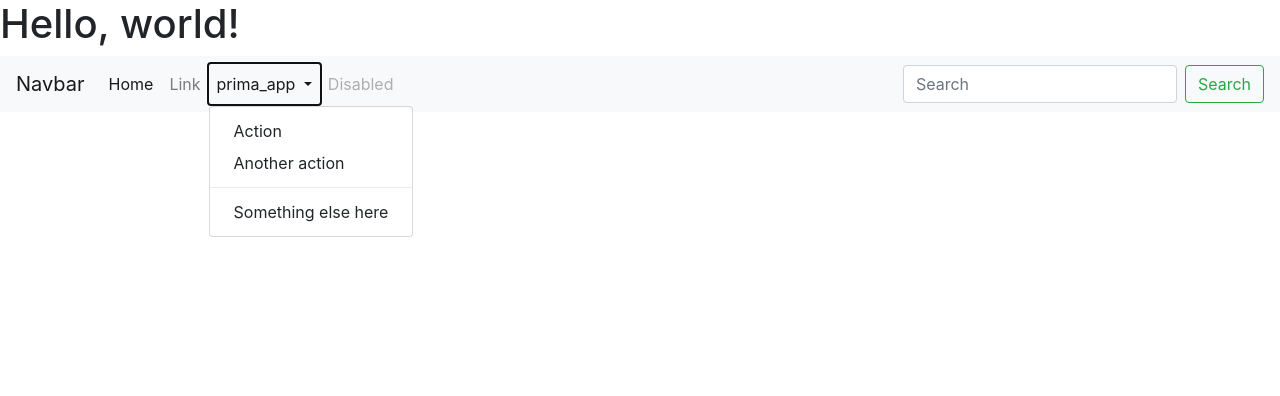
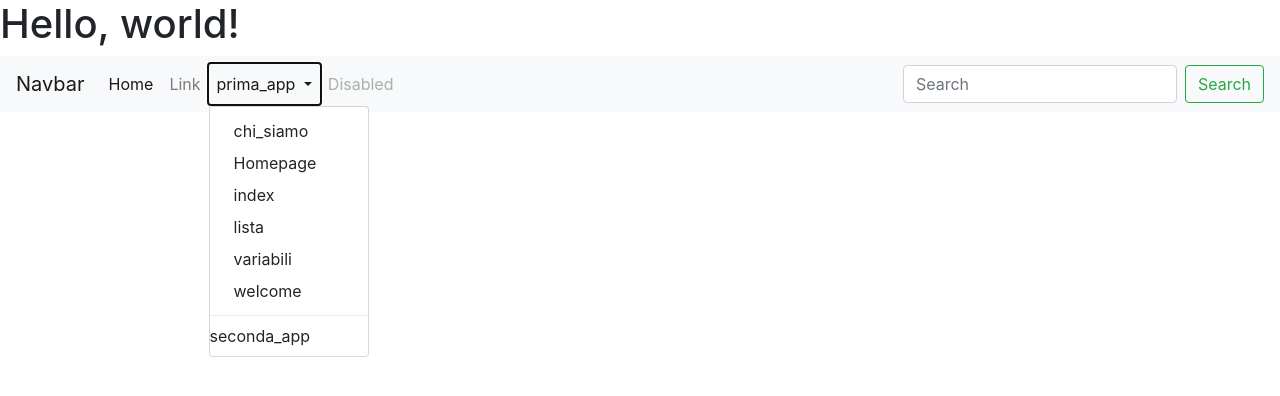
Before and after one commit to aledilo1/jango-di-lorenzo-alessandro, a Django app: page /homepage in a window 1280 px wide, after a click on "prima_app". Shown: the top 396 px of the page. Run offline with Django 3.2, Linux system fonts and the light colour scheme.

Commit message:
livello 10

```diff
--- a/templates/base.html
+++ b/templates/base.html
@@ -45,16 +45,19 @@
           prima_app
         </a>
         <div class="dropdown-menu" aria-labelledby="navbarDropdown">
-          <a class="dropdown-item" href="#">Action</a>
-          <a class="dropdown-item" href="#">Another action</a>
+          <a class="dropdown-item" href="{% url 'prima_app:chi_siamo'%}">chi_siamo</a>
+            <a class="dropdown-item" href="{% url 'prima_app:homepage'%}">Homepage</a>
+              <a class="dropdown-item" href="{% url 'prima_app:index'%}">index</a>
+                <a class="dropdown-item" href="{% url 'prima_app:lista'%}">lista</a>
+                  <a class="dropdown-item" href="{% url 'prima_app:variabili'%}">variabili</a>
+                    <a class="dropdown-item" href="{% url 'prima_app:welcome'%}">welcome</a>
           <div class="dropdown-divider"></div>
-          <a class="dropdown-item" href="#">Something else here</a>
-        </div>
+          seconda_app
          <div class="dropdown-menu" aria-labelledby="navbarDropdown">
-          <a class="dropdown-item" href="#">Action</a>
-          <a class="dropdown-item" href="#">Another action</a>
+          <a class="dropdown-item" href="{% url 'seconda_app:es_for'%}">es_for</a>
+            <a class="dropdown-item" href="{% url 'seconda_app:es_for'%}">es_for</a>
+              <a class="dropdown-item" href="{% url 'seconda_app:es_for'%}">es_for</a>
           <div class="dropdown-divider"></div>
-          <a class="dropdown-item" href="#">Something else here</a>
         </div>
       </li>
       <li class="nav-item">
```
